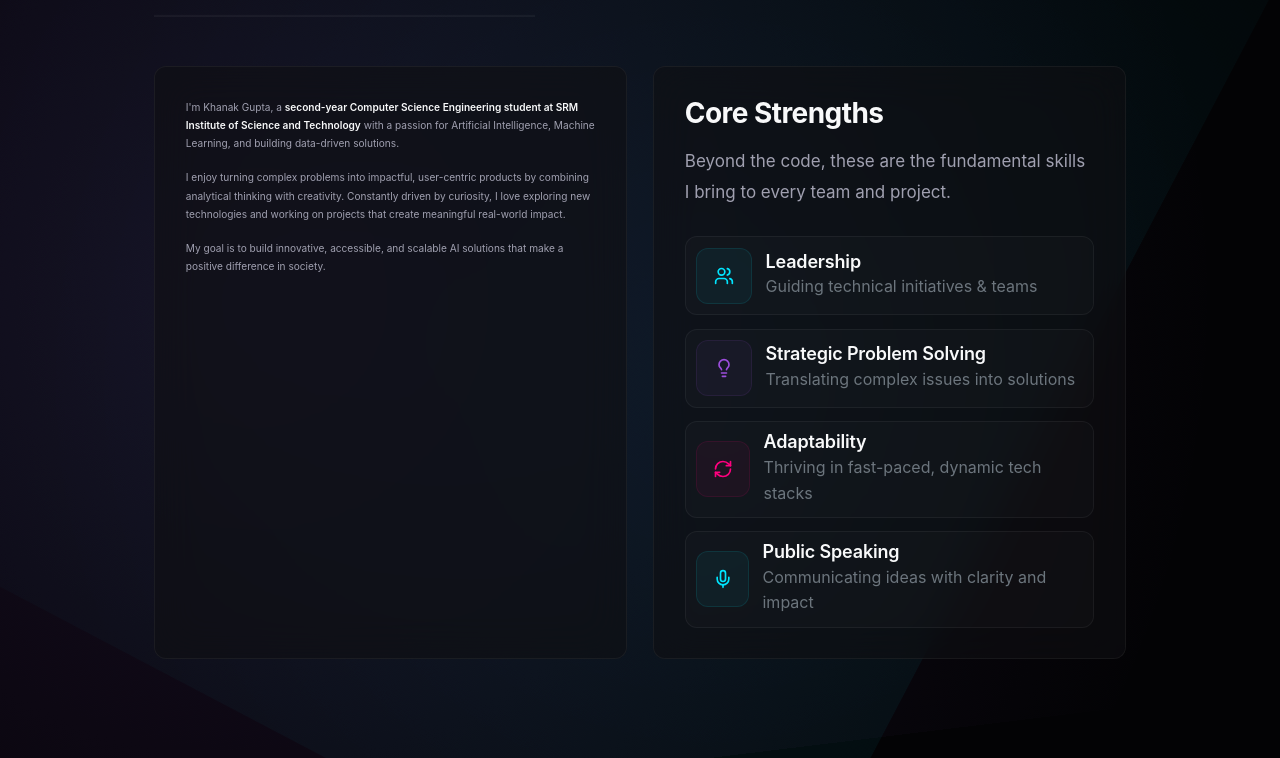
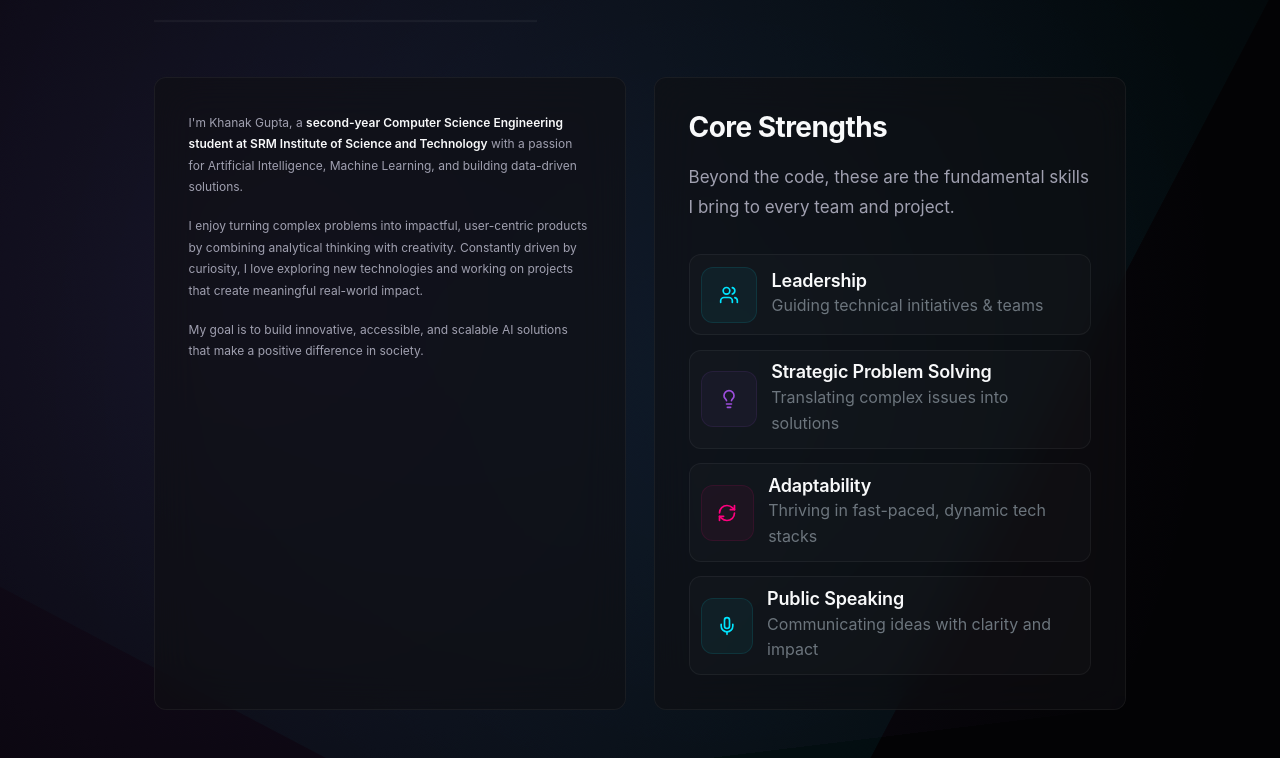
Before and after one commit to KhannakPGupta/Khanak-Portfolio, a React (Vite) app: page / in a window 1280 px wide. Shown: the part 923-1681 px from the top of the page. Built offline with nearby package versions, Linux system fonts and the light colour scheme.

Commit message:
Revert UI scaling and About Me font size changes

```diff
--- a/src/components/About.css
+++ b/src/components/About.css
@@ -50,7 +50,7 @@
   display: flex;
   flex-direction: column;
   gap: 1.8rem;
-  font-size: 1.15rem;
+  font-size: 1.25rem;
   color: var(--text-muted);
   height: 100%;
 }
--- a/src/index.css
+++ b/src/index.css
@@ -23,7 +23,7 @@
 
 html {
   scroll-behavior: smooth;
-  font-size: 55%; /* Master UI Scale reduced for minimalistic look */
+  font-size: 60%; /* Master UI Scale */
 }
 
 body {
```
